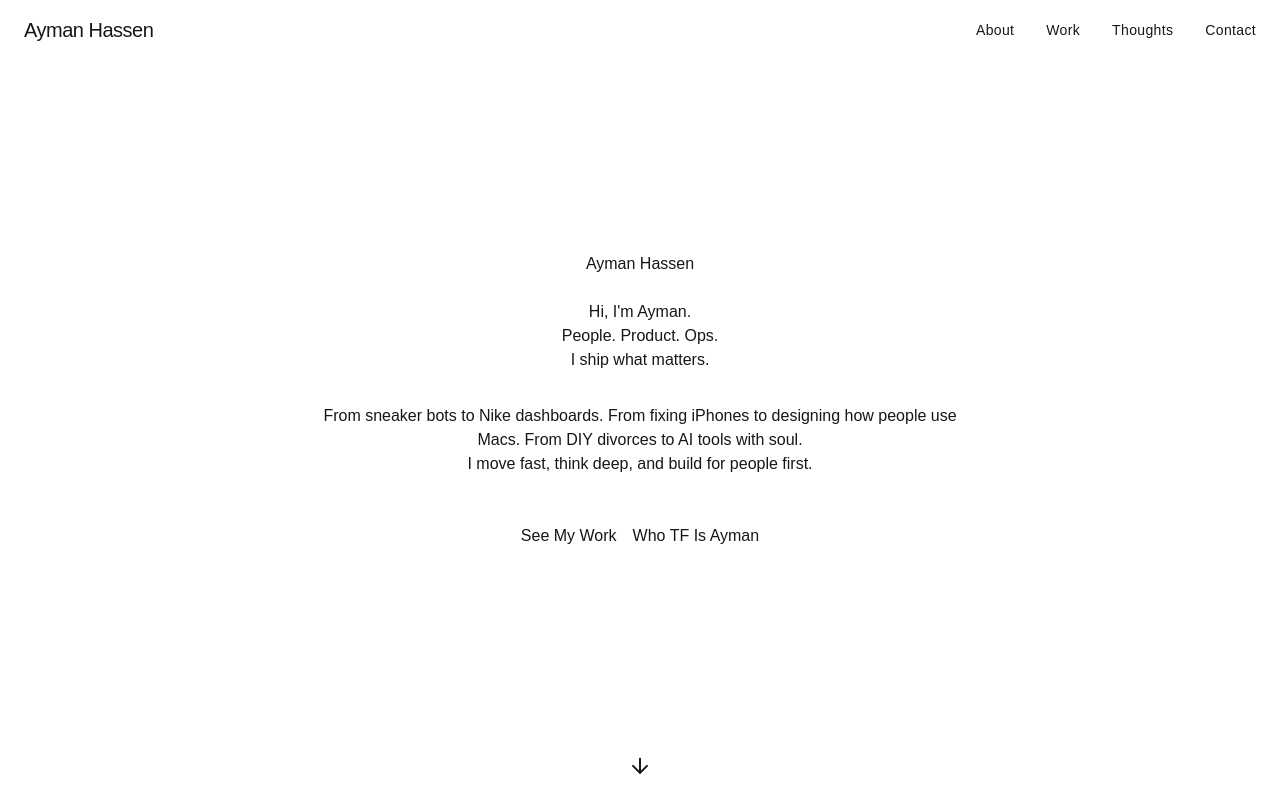
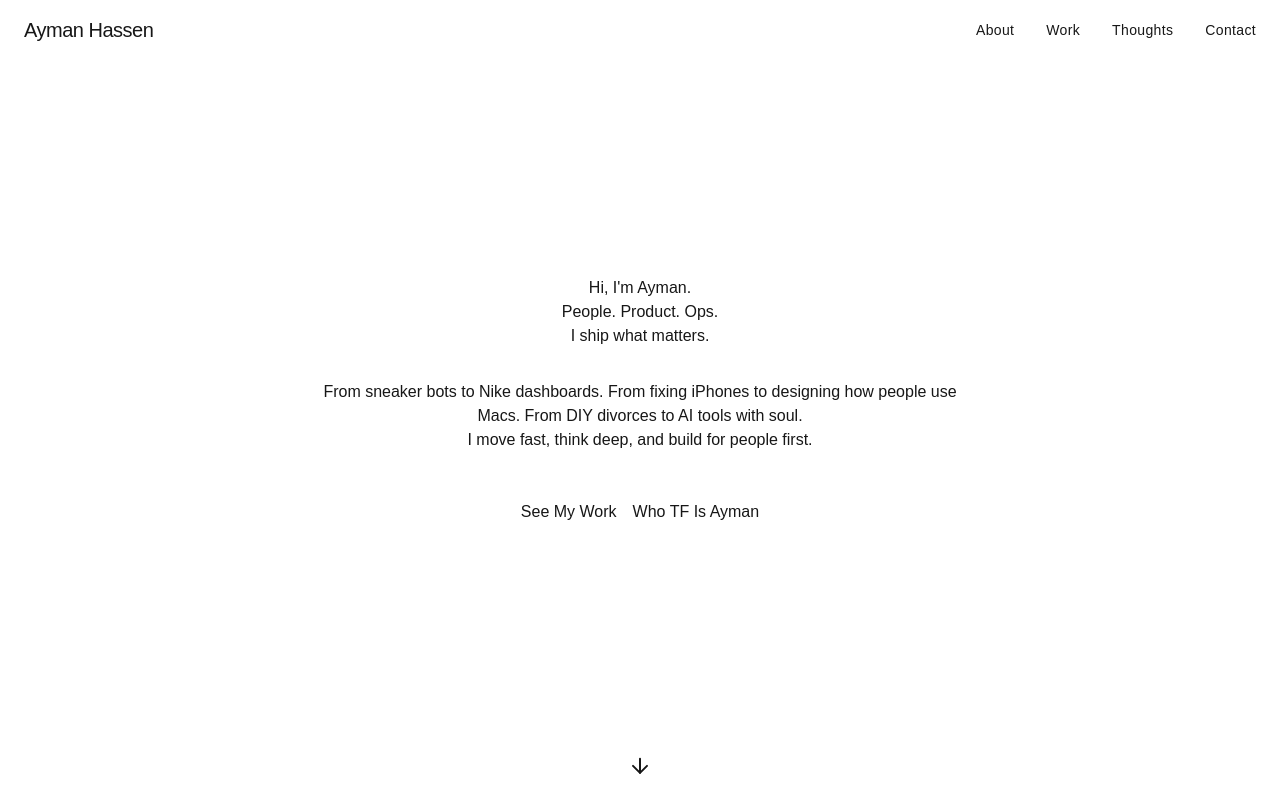
Before and after one commit to aymanhalloween/ayman, a Next.js app: page / in a window 1280 px wide. Shown: the top 800 px of the page. Built offline with nearby package versions, Linux system fonts and the light colour scheme.

Commit message:
Remove name from top - start directly with Hi, Im Ayman

```diff
--- a/src/components/Hero.tsx
+++ b/src/components/Hero.tsx
@@ -14,15 +14,6 @@ const Hero = () => {
           animate={{ opacity: 1, y: 0 }}
           transition={{ duration: 0.8, ease: "easeOut" }}
         >
-          <motion.p
-            initial={{ opacity: 0 }}
-            animate={{ opacity: 1 }}
-            transition={{ delay: 0.2, duration: 0.6 }}
-            className="meta-text mb-6"
-          >
-            Ayman Hassen
-          </motion.p>
-
           <motion.h1
             initial={{ opacity: 0, y: 30 }}
             animate={{ opacity: 1, y: 0 }}
```
